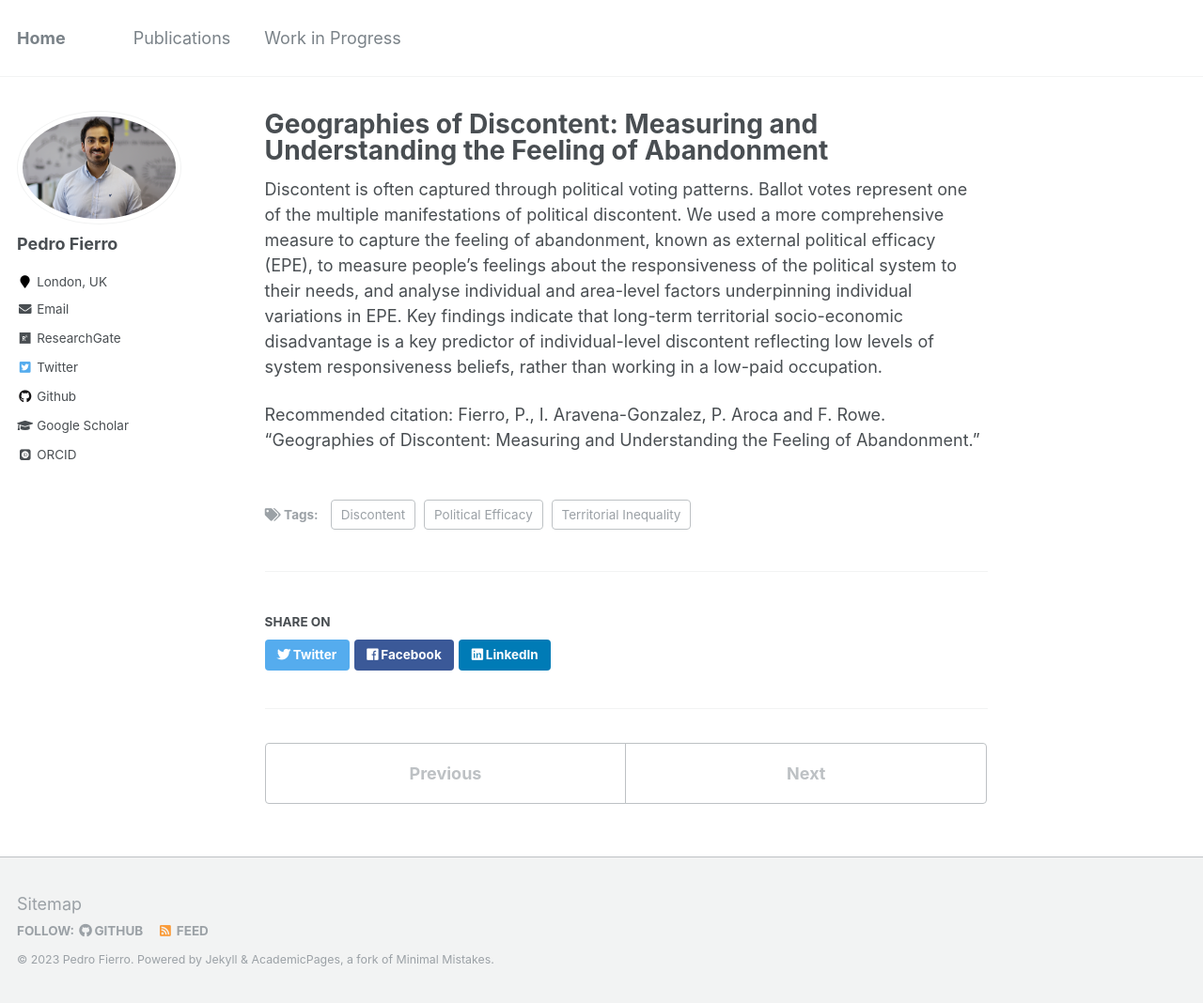
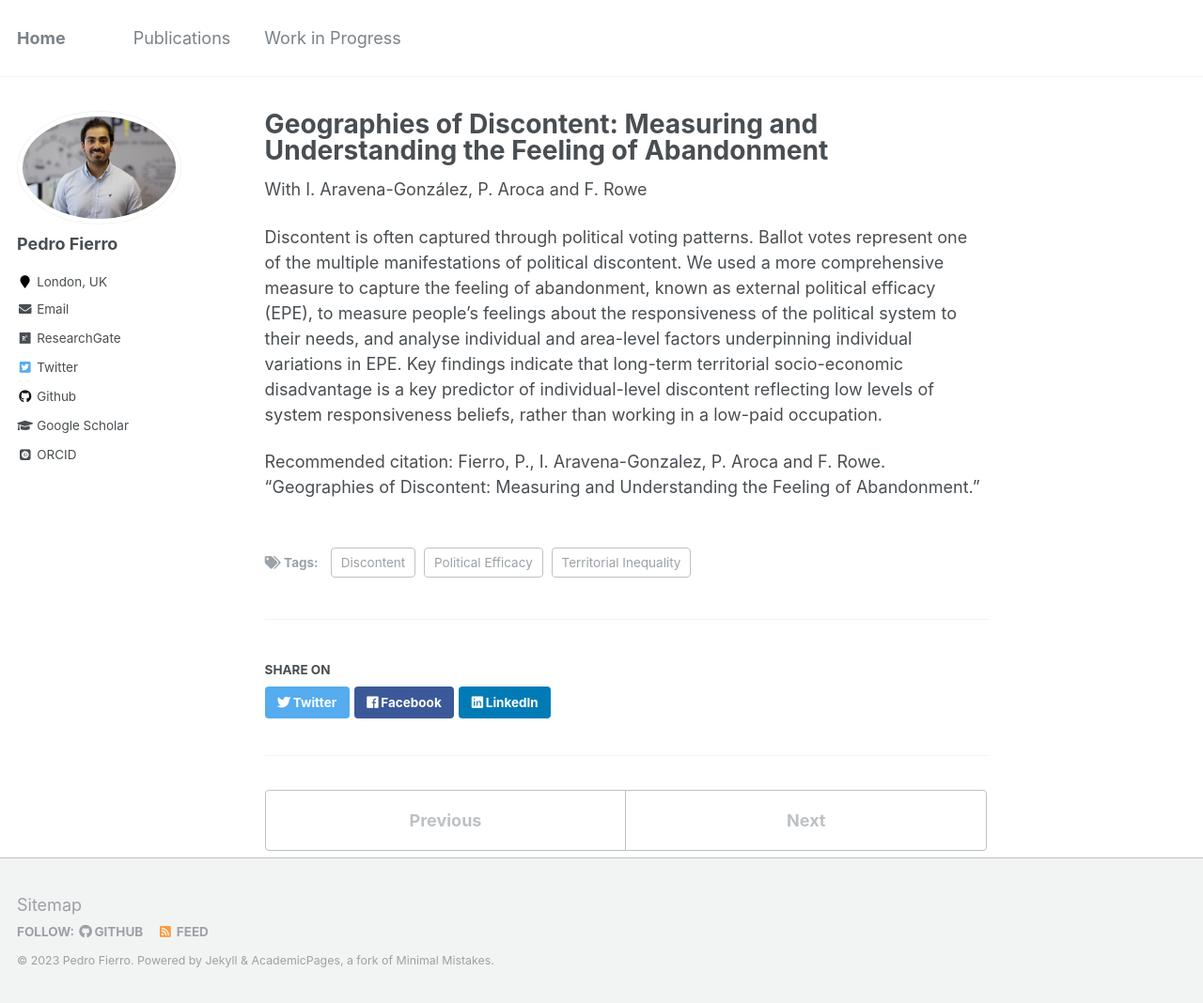
Before and after one commit to pedrofierroz87/pedrofierroz87.github.io, a Jekyll site: the page built from _posts/2013-08-14-blog-post-2.md, in a window 1280 px wide and 1068 px high. Shown: the whole window at 94% size. Built offline with Jekyll 4.4.1, drawn with Linux system fonts in a browser that asks for light colours; some web fonts are replaced.

Commit message:
Update 2013-08-14-blog-post-2.md

```diff
--- a/_posts/2013-08-14-blog-post-2.md
+++ b/_posts/2013-08-14-blog-post-2.md
@@ -7,6 +7,7 @@ tags:
   - Political Efficacy
   - Territorial Inequality
 ---
+With I. Aravena-González, P. Aroca and F. Rowe
 
 Discontent is often captured through political voting patterns. Ballot votes represent one of the multiple manifestations of political discontent. We used a more comprehensive measure to capture the feeling of abandonment, known as external political efficacy (EPE), to measure people’s feelings about the responsiveness of the political system to their needs, and analyse individual and area-level factors underpinning individual variations in EPE. Key findings indicate that long-term territorial socio-economic disadvantage is a key predictor of individual-level discontent reflecting low levels of system responsiveness beliefs, rather than working in a low-paid occupation.
 
```
